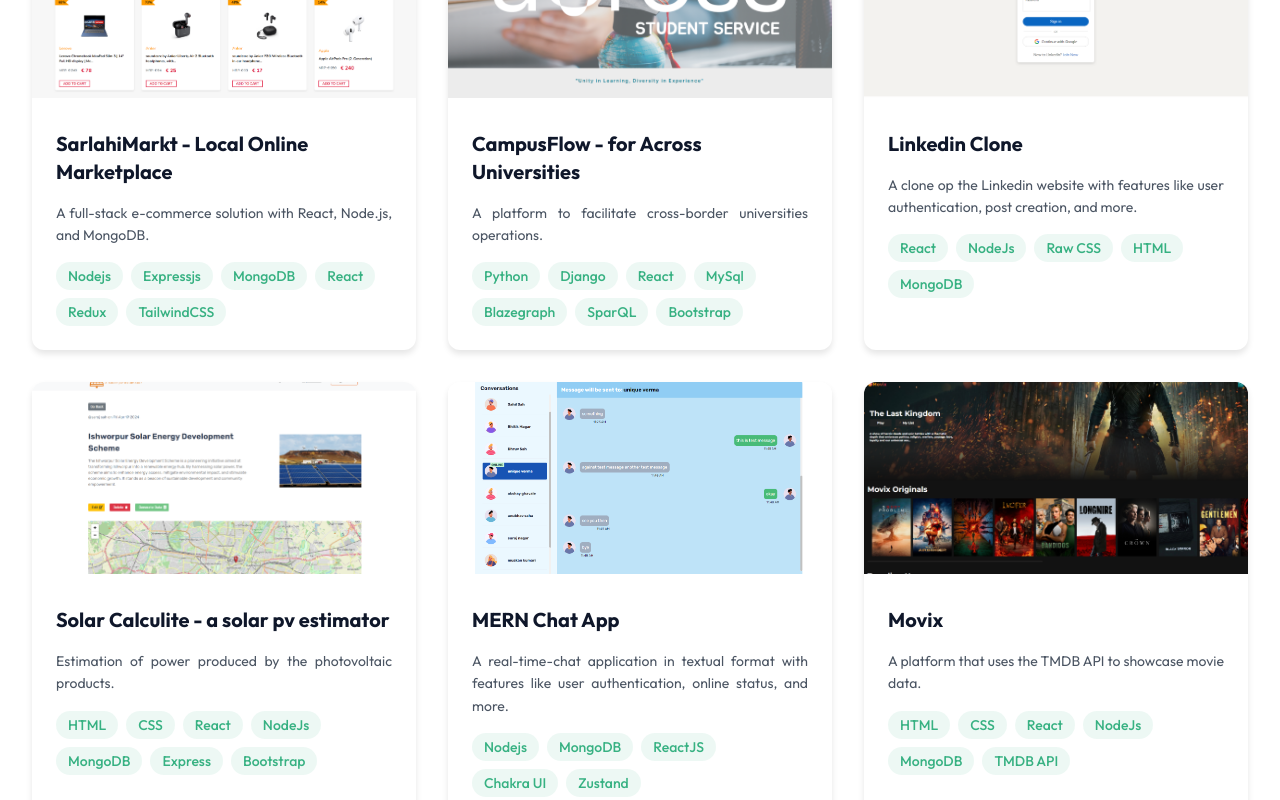
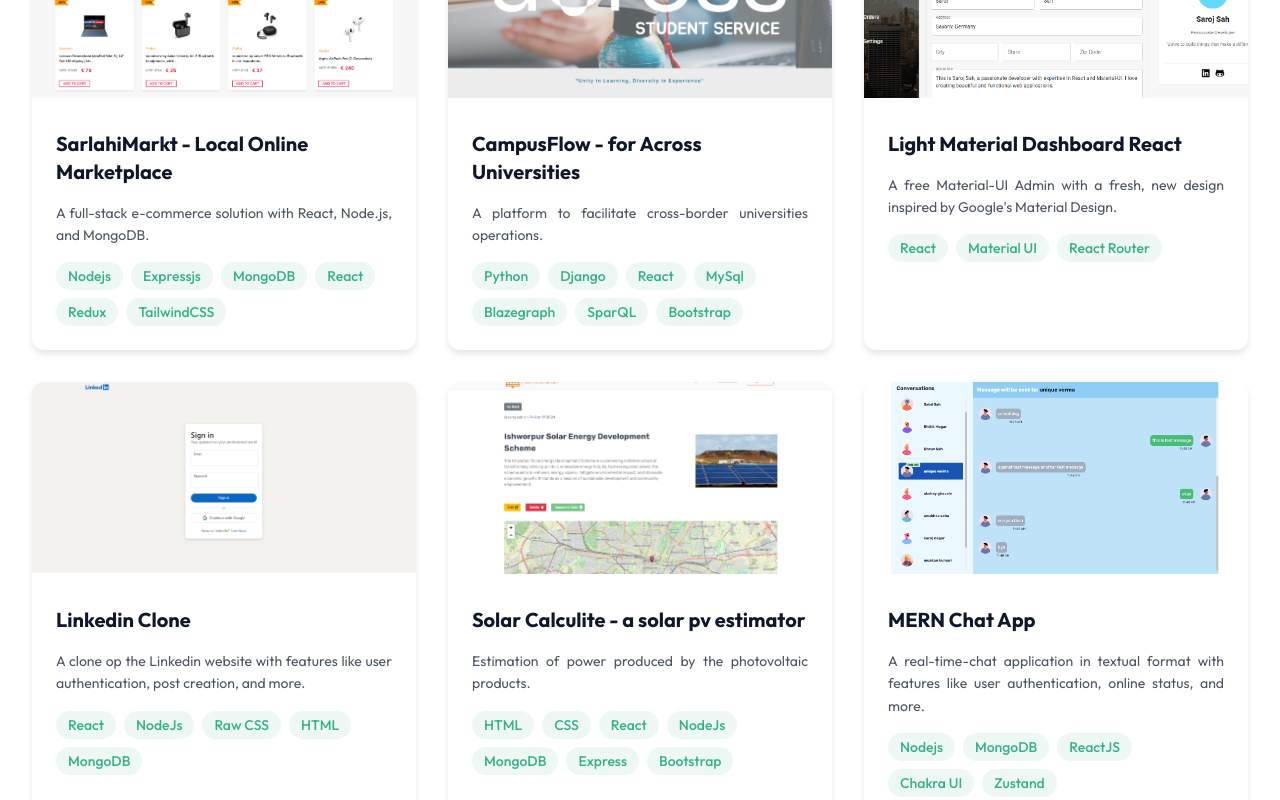
Before and after one commit to saroj2053/my-portfolio-site, a React (Vite) app: page / in a window 1280 px wide. Shown: the part 3080-3880 px from the top of the page. Built offline with nearby package versions, Linux system fonts and the light colour scheme.

Commit message:
Added Light Material Dashboard React project to portfolio

```diff
--- a/src/data/projects.ts
+++ b/src/data/projects.ts
@@ -11,6 +11,7 @@ import webWizardsImage from "../assets/project-images/webwizards.png";
 import getFlixGPTImage from "../assets/project-images/getflixgpt.png";
 import nepalUniReviewsImage from "../assets/project-images/nepal-uni-reviews-image.png";
 import brightFutureAcademyImage from "../assets/project-images/bright-future-academy-image.png";
+import lightMaterialDashboardReactImage from "../assets/project-images/light-material-dashboard-react.png";
 import { Project } from "../types";
 
 const projects: Project[] = [
@@ -48,6 +49,16 @@ const projects: Project[] = [
     ],
     githubUrl: "",
     deployedUrl: "https://campusflow-frontend-navy.vercel.app/",
+  },
+  {
+    id: 3,
+    image: lightMaterialDashboardReactImage,
+    name: "Light Material Dashboard React",
+    description:
+      "A free Material-UI Admin with a fresh, new design inspired by Google's Material Design.",
+    techUsed: ["React", "Material UI", "React Router"],
+    githubUrl: "https://github.com/saroj2053/light-material-dashboard-react",
+    deployedUrl: "https://light-material-dashboard-react.vercel.app/",
   },
   {
     id: 3,
```
Also changed, not shown: src/assets/project-images/light-material-dashboard-react.png (added).
